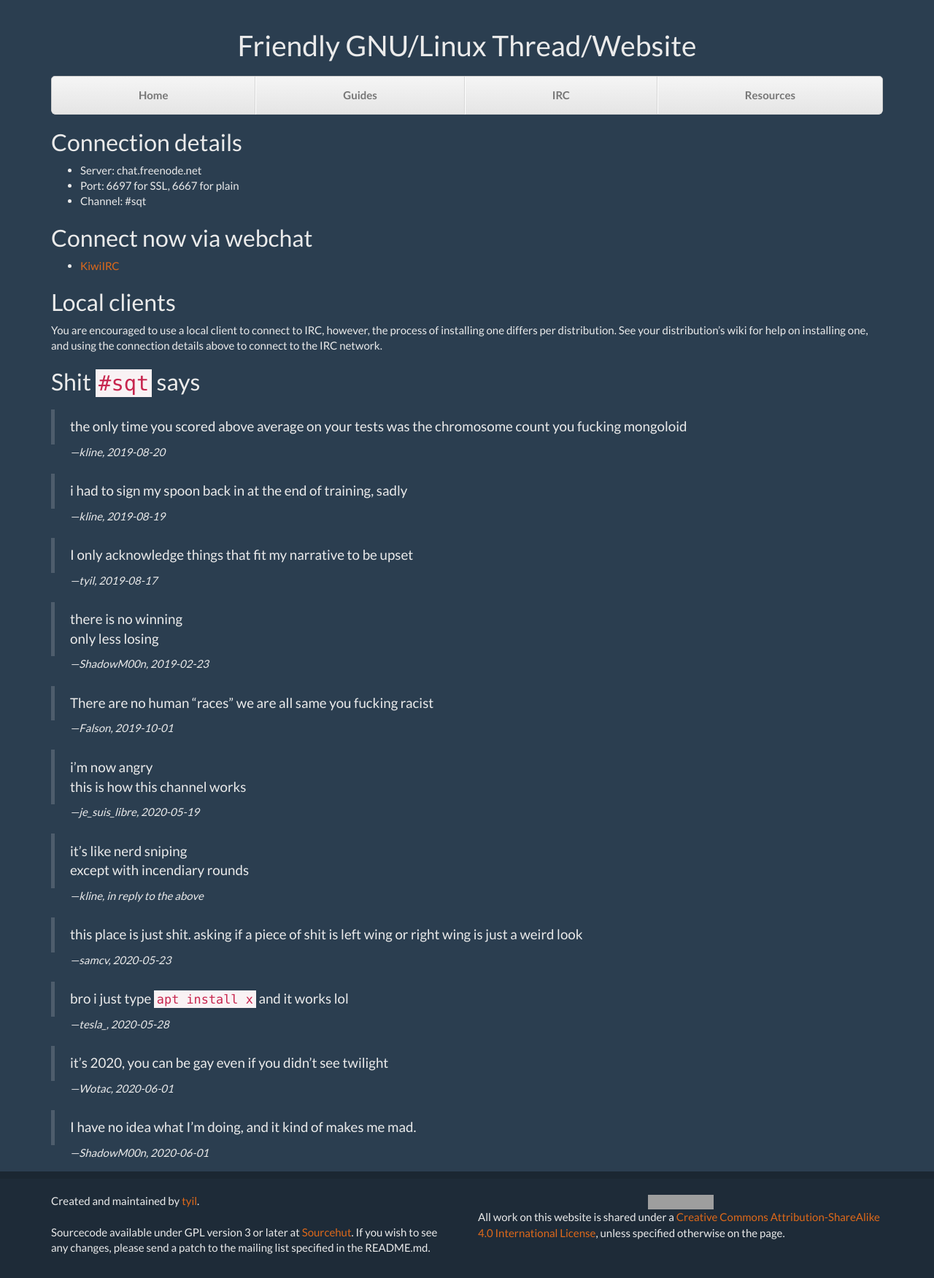
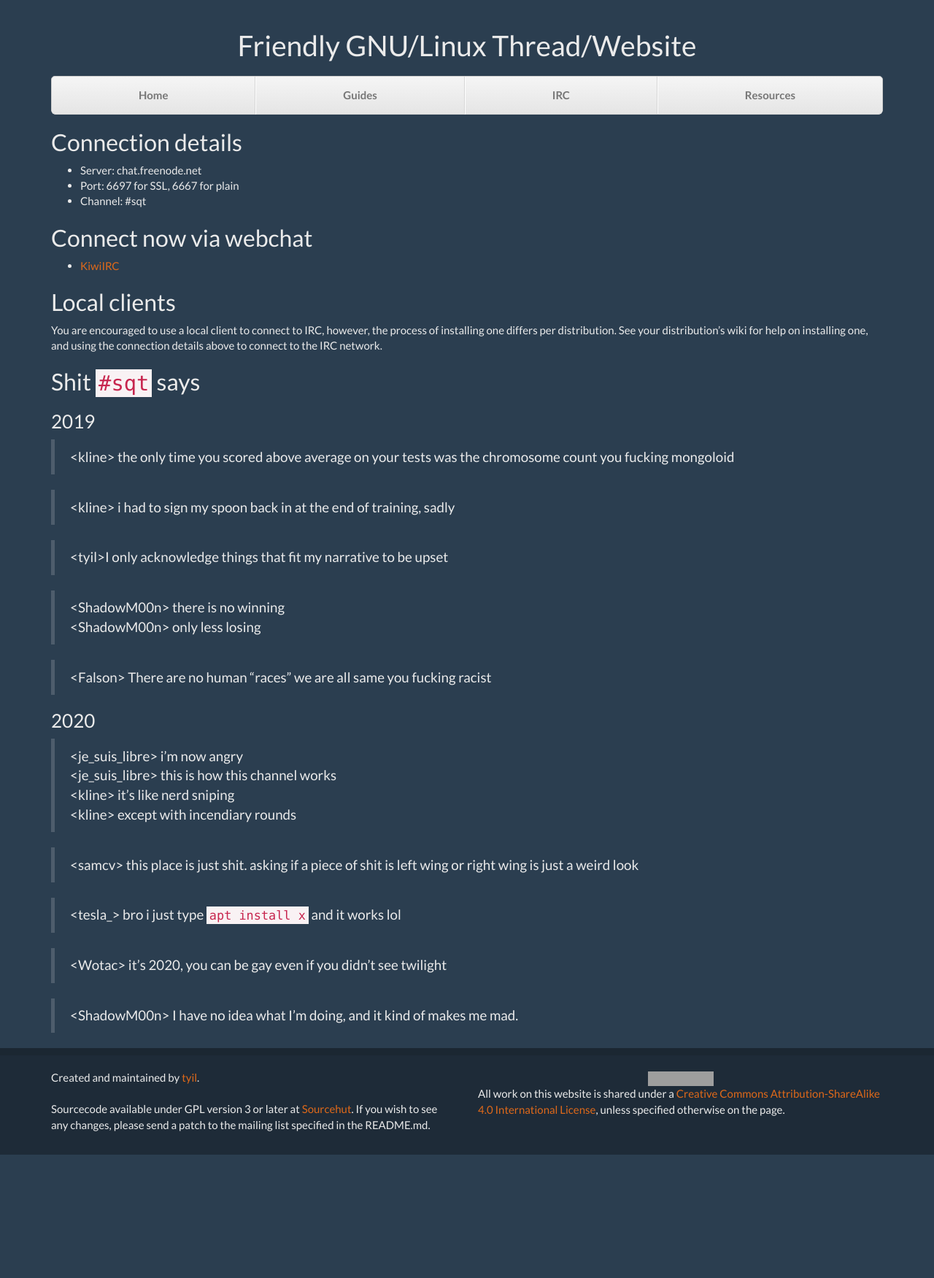
Before and after one commit to scriptkitties/fglt, a Jekyll site: the page built from irc.md, in a window 1280 px wide. Shown: the whole page at 73% size. Built offline with Jekyll 4.4.1, drawn with Linux system fonts in a browser that asks for light colours; after the commit the page ends 1582 px from its top, so only the background shows below that; grey boxes are pictures that could not be loaded.

Commit message:
Reformat quotes in IRC format, group by year
This makes the citation styling introduced in commit 683bec8 redundant,
so I've removed that, too.

```diff
--- a/assets/css/main.css
+++ b/assets/css/main.css
@@ -112,12 +112,3 @@ img {
 html {
 	overflow-y: scroll;
 }
-
-/* attribution for quotes */
-main blockquote {
-	margin: 1em 0 0 0;
-}
-main blockquote + p {
-	font-style: italic;
-	margin: 0 0 1em 26px;
-}
--- a/irc.md
+++ b/irc.md
@@ -23,51 +23,33 @@ connect to the IRC network.
 
 ## Shit `#sqt` says
 
-> the only time you scored above average on your tests was the chromosome count
-> you fucking mongoloid
+### 2019
 
-—kline, 2019-08-20
+> &lt;kline&gt; the only time you scored above average on your tests was the
+> chromosome count you fucking mongoloid
 
-> i had to sign my spoon back in at the end of training, sadly
+> &lt;kline&gt; i had to sign my spoon back in at the end of training, sadly
 
-—kline, 2019-08-19
+> &lt;tyil&gt;I only acknowledge things that fit my narrative to be upset
 
-> I only acknowledge things that fit my narrative to be upset
+> &lt;ShadowM00n&gt; there is no winning
+> &lt;ShadowM00n&gt; only less losing
 
-—tyil, 2019-08-17
+> &lt;Falson&gt; There are no human "races" we are all same you fucking racist
 
-> there is no winning
-> only less losing
+### 2020
 
-—ShadowM00n, 2019-02-23
+> &lt;je\_suis\_libre&gt; i'm now angry
+> &lt;je\_suis\_libre&gt; this is how this channel works
+> &lt;kline&gt; it's like nerd sniping
+> &lt;kline&gt; except with incendiary rounds
 
-> There are no human "races" we are all same you fucking racist
+> &lt;samcv&gt; this place is just shit. asking if a piece of shit is left wing
+> or right wing is just a weird look
 
-—Falson, 2019-10-01
+> &lt;tesla\_&gt; bro i just type `apt install x` and it works lol
 
-> i'm now angry
-> this is how this channel works
+> &lt;Wotac&gt; it's 2020, you can be gay even if you didn't see twilight
 
-—je\_suis\_libre, 2020-05-19
-
-> it's like nerd sniping
-> except with incendiary rounds
-
-—kline, in reply to the above
-
-> this place is just shit. asking if a piece of shit is left wing or right wing
-> is just a weird look
-
-—samcv, 2020-05-23
-
-> bro i just type `apt install x` and it works lol
-
-—tesla\_, 2020-05-28
-
-> it's 2020, you can be gay even if you didn't see twilight
-
-—Wotac, 2020-06-01
-
-> I have no idea what I'm doing, and it kind of makes me mad.
-
-—ShadowM00n, 2020-06-01
+> &lt;ShadowM00n&gt; I have no idea what I'm doing, and it kind of makes me
+> mad.
```
